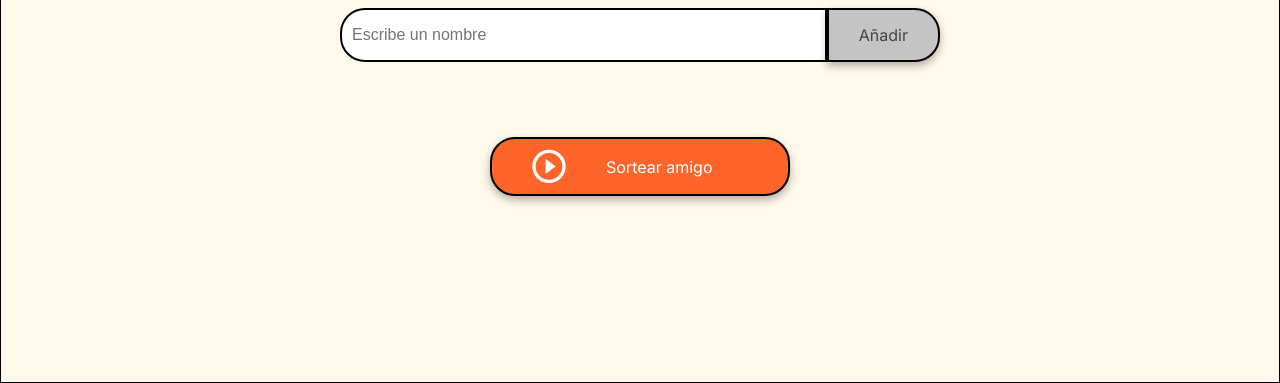
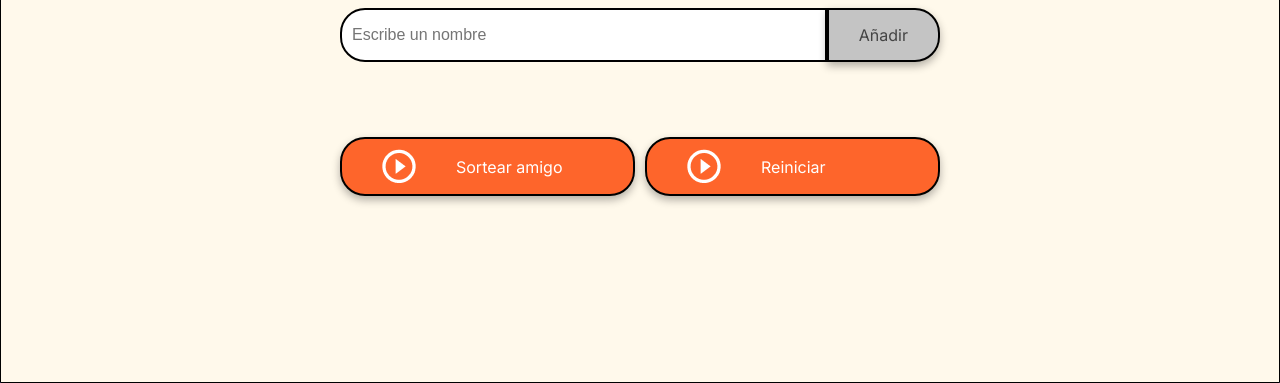
Before and after one commit to yadiragamboa05/challenge-amigo-secreto, a plain HTML site: page index.html in a window 1280 px wide. Shown: the part 417-800 px from the top of the page. Drawn offline with Linux system fonts and the light colour scheme.

Commit message:
Agregados extra

```diff
--- a/app.js
+++ b/app.js
@@ -39,3 +39,11 @@ function sortearAmigo() {
         resultado.innerHTML = `El amigo sorteado es: ${amigoSorteado}`;
     }
 }
+
+function reiniciarJuego() {
+    amigos = [];
+
+    document.getElementById('listaAmigos').innerHTML = "";
+    document.getElementById('resultado').innerHTML = "";
+    document.getElementById('amigo').value = "";
+}
--- a/index.html
+++ b/index.html
@@ -32,6 +32,10 @@
                     <img src="assets/play_circle_outline.png" alt="Ícono para sortear">
                     Sortear amigo
                 </button>
+                <button class="button-draw" onclick="reiniciarJuego()" aria-label="Reiniciar Juego">
+                    <img src="assets/play_circle_outline.png" alt="Ícono para reiniciar">
+                    Reiniciar
+                </button>
             </div>
         </section>
     </main>
--- a/style.css
+++ b/style.css
@@ -88,8 +88,10 @@ body {
 }
 
 .button-container {
-    width: 300px;
+    display: flex;
+    width: 600px;
     justify-content: center;
+    gap: 10px;
 }
 
 /* Estilos de entrada de texto */
```
